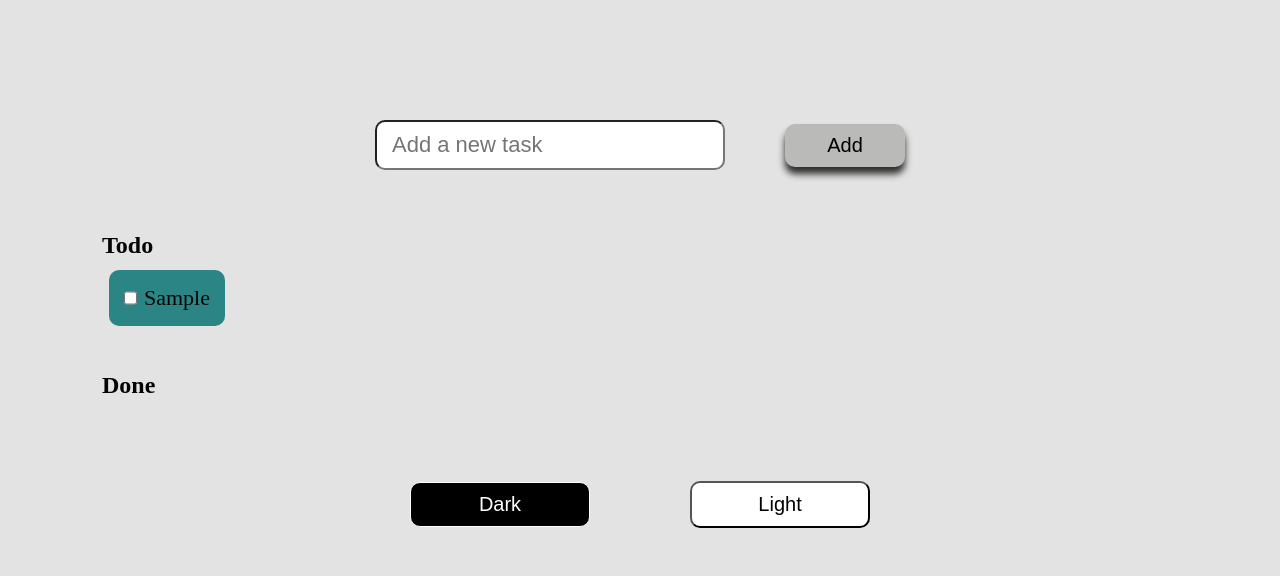
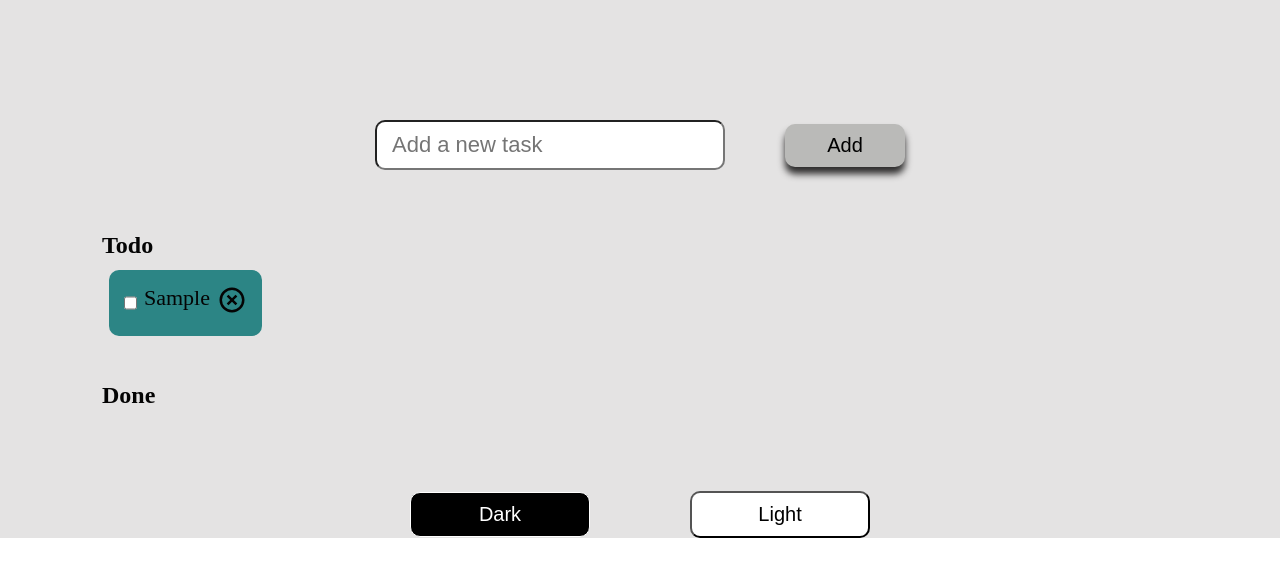
Before and after one commit to MartaOnis/todo-list, a React (Create React App) app: page / in a window 1280 px wide. Both pictures are taken after typing "Sample" into the empty fields and a click on the button "Add". Shown: the top 576 px of the page. Built offline with nearby package versions, Linux system fonts and the light colour scheme.

Commit message:
Add new functionalty close tasks

```diff
--- a/package.json
+++ b/package.json
@@ -11,6 +11,7 @@
     "prop-types": "^15.8.1",
     "react": "^18.2.0",
     "react-dom": "^18.2.0",
+    "react-icons": "^4.6.0",
     "react-router-dom": "^6.3.0",
     "react-scripts": "5.0.1",
     "web-vitals": "^2.1.4"
--- a/src/components/App.js
+++ b/src/components/App.js
@@ -4,22 +4,26 @@ import ls from '../services/local-storage';
 import TaskForm from './TaskForm';
 import TaskTable from './TaskTable';
 import Theme from './Theme';
+import { v4 as uuidv4 } from 'uuid';
 // import { Link, Route, Routes } from 'react-router-dom';
 
 function App() {
   const [input, setInput] = useState('');
   const [taskItems, setTaskItems] = useState(ls.get('taskItemsLS', []));
-  const [theme, setTheme] = useState('light');
+  const [theme, setTheme] = useState(ls.get('themeLS', 'light'));
 
   const createNewTask = (taskName) => {
     if (!taskItems.find((task) => task.name === taskName)) {
-      const newTask = [{ name: taskName, done: false }, ...taskItems];
+      const newTask = [
+        { name: taskName, done: false, id: uuidv4() },
+        ...taskItems,
+      ];
       setTaskItems(newTask);
     }
   };
   const toggleTask = (item) => {
     setTaskItems(
-      taskItems.map((task) =>
+      taskItems.map((task, index) =>
         task.name === item.name ? { ...task, done: !task.done } : task
       )
     );
@@ -40,9 +44,21 @@ function App() {
     ev.currentTarget.id === 'dark' ? setTheme('dark') : setTheme('light');
   };
 
+  const removeTask = (id) => {
+    const removeArr = [...taskItems].filter((todo) => todo.id !== id);
+    setTaskItems(removeArr);
+    // const removeArr = [...taskItems].filter(
+    //   (task) => task.id === ev.currentTarget.id
+    // );
+    // setTaskItems.splice((removeArr.indexOf, 1));
+    // console.log('holis');
+    // console.log(removeArr.indexOf(ev.currentTarget.id));
+  };
+
   useEffect(() => {
     ls.set('taskItemsLS', taskItems);
-  }, [taskItems]);
+    ls.set('themeLS', theme);
+  }, [taskItems, theme]);
 
   return (
     <div className={`body ${theme}`}>
@@ -51,12 +67,18 @@ function App() {
         handleSubmit={handleSubmit}
         handleInput={handleInput}
       />
-      <TaskTable tasks={taskItems} toggleTask={toggleTask} title="Todo" />
+      <TaskTable
+        tasks={taskItems}
+        toggleTask={toggleTask}
+        title="Todo"
+        removeTask={removeTask}
+      />
       <TaskTable
         tasks={taskItems}
         toggleTask={toggleTask}
         title="Done"
         showCompleted={true}
+        removeTask={removeTask}
       />
       <Theme handleClickBtn={handleClickBtn} />
     </div>
--- a/src/components/TaskItem.js
+++ b/src/components/TaskItem.js
@@ -1,5 +1,6 @@
 import '../styles/TaskItem.scss';
-const TaskItem = ({ task, toggleTask }) => {
+import { RiCloseCircleLine } from 'react-icons/ri';
+const TaskItem = ({ task, toggleTask, removeTask }) => {
   const changeClass = (value) => {
     if (value === true) {
       return 'clicked';
@@ -7,6 +8,7 @@ const TaskItem = ({ task, toggleTask }) => {
       return '';
     }
   };
+
   return (
     <tr>
       <td className={`taskItem ${changeClass(task.done)}`}>
@@ -18,6 +20,13 @@ const TaskItem = ({ task, toggleTask }) => {
         <p className={`taskItem__paragraph ${changeClass(task.done)}`}>
           {task.name}
         </p>
+        <p>
+          <RiCloseCircleLine
+            className="delete-icon"
+            onClick={() => removeTask(task.id)}
+            id={task.id}
+          />
+        </p>
       </td>
     </tr>
   );
--- a/src/components/TaskTable.js
+++ b/src/components/TaskTable.js
@@ -1,11 +1,22 @@
 import '../styles/TaskTable.scss';
 import TaskItem from './TaskItem';
-const TaskTable = ({ tasks, toggleTask, showCompleted = false, title }) => {
+const TaskTable = ({
+  tasks,
+  toggleTask,
+  showCompleted = false,
+  title,
+  removeTask,
+}) => {
   const taskTableRows = (doneValue) => {
     return tasks
       .filter((task) => task.done === doneValue)
       .map((task) => (
-        <TaskItem key={task.name} task={task} toggleTask={toggleTask} />
+        <TaskItem
+          key={task.name}
+          task={task}
+          toggleTask={toggleTask}
+          removeTask={removeTask}
+        />
       ));
   };
   return (
--- a/src/styles/App.scss
+++ b/src/styles/App.scss
@@ -13,15 +13,13 @@
 // $font_card: 'Montserrat', sans-serif;
 .body {
   width: 100%;
-  height: 100vh;
+  height: 100%;
 }
 .light {
   background-color: rgb(228, 227, 227);
   color: rgb(4, 4, 4);
-  height: 100vh;
 }
 .dark {
   background-color: rgb(43, 42, 42);
   color: rgb(250, 248, 248);
-  height: 100vh;
 }
--- a/src/styles/TaskItem.scss
+++ b/src/styles/TaskItem.scss
@@ -1,6 +1,6 @@
 @import './App';
 .taskItem {
-  width: 280px;
+  width: 28ch;
   display: flex;
   flex-direction: row;
   gap: 7px;
@@ -18,3 +18,6 @@
   border-radius: 10px;
   background-color: rgb(192, 109, 71);
 }
+.delete-icon {
+  font-size: 30px;
+}
```
